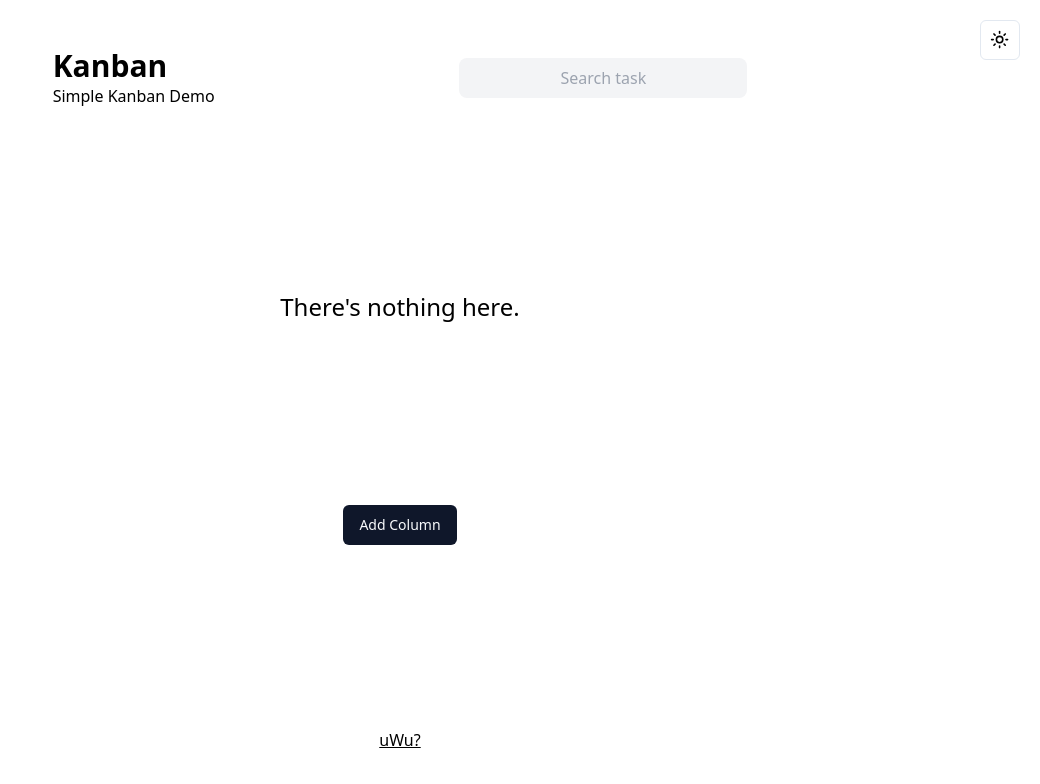
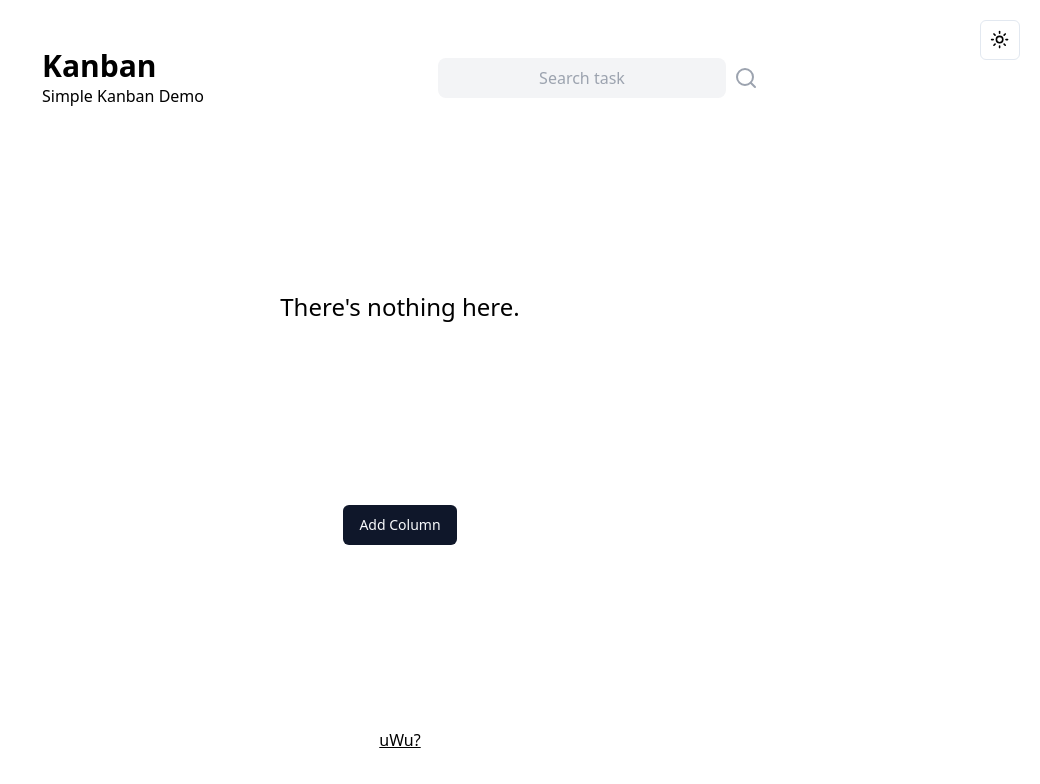
Before and after one commit to yurikdotdev/kanban-demo, a React (Vite) app: page / in a window 1280 px wide. Shown: the top 784 px of the page, without its empty margins (240-1280 px from the left). Built offline with nearby package versions, Linux system fonts and the light colour scheme.

Commit message:
feat(ui): add search icon

```diff
--- a/src/components/KanbanBoard.tsx
+++ b/src/components/KanbanBoard.tsx
@@ -11,6 +11,7 @@ import {
   useSensors,
 } from '@dnd-kit/core';
 import { arrayMove, SortableContext } from '@dnd-kit/sortable';
+import { Search } from 'lucide-react';
 import { createPortal } from 'react-dom';
 import Column from './Column';
 import Task from './Task';
@@ -163,6 +164,7 @@ function KanbanBoard() {
             <h1 className="text-3xl font-bold">Kanban</h1>
             <p>Simple Kanban Demo</p>
           </div>
+          <div className='flex flex-row gap-2 items-center'>
             <input
               type="text"
               className="h-fit w-72 rounded-lg bg-gray-100 p-2 text-center outline-none dark:bg-gray-300"
@@ -175,6 +177,8 @@ function KanbanBoard() {
                 }
               }}
             />
+            <Search className="text-gray-400" />
+          </div>
         </div>
         <div className="flex gap-4">
           <SortableContext items={columnsId}>
```
Also changed, not shown: 2 other files (tests, documents, lock files or other folders). Lines whose indentation alone changed are shown as unchanged.
